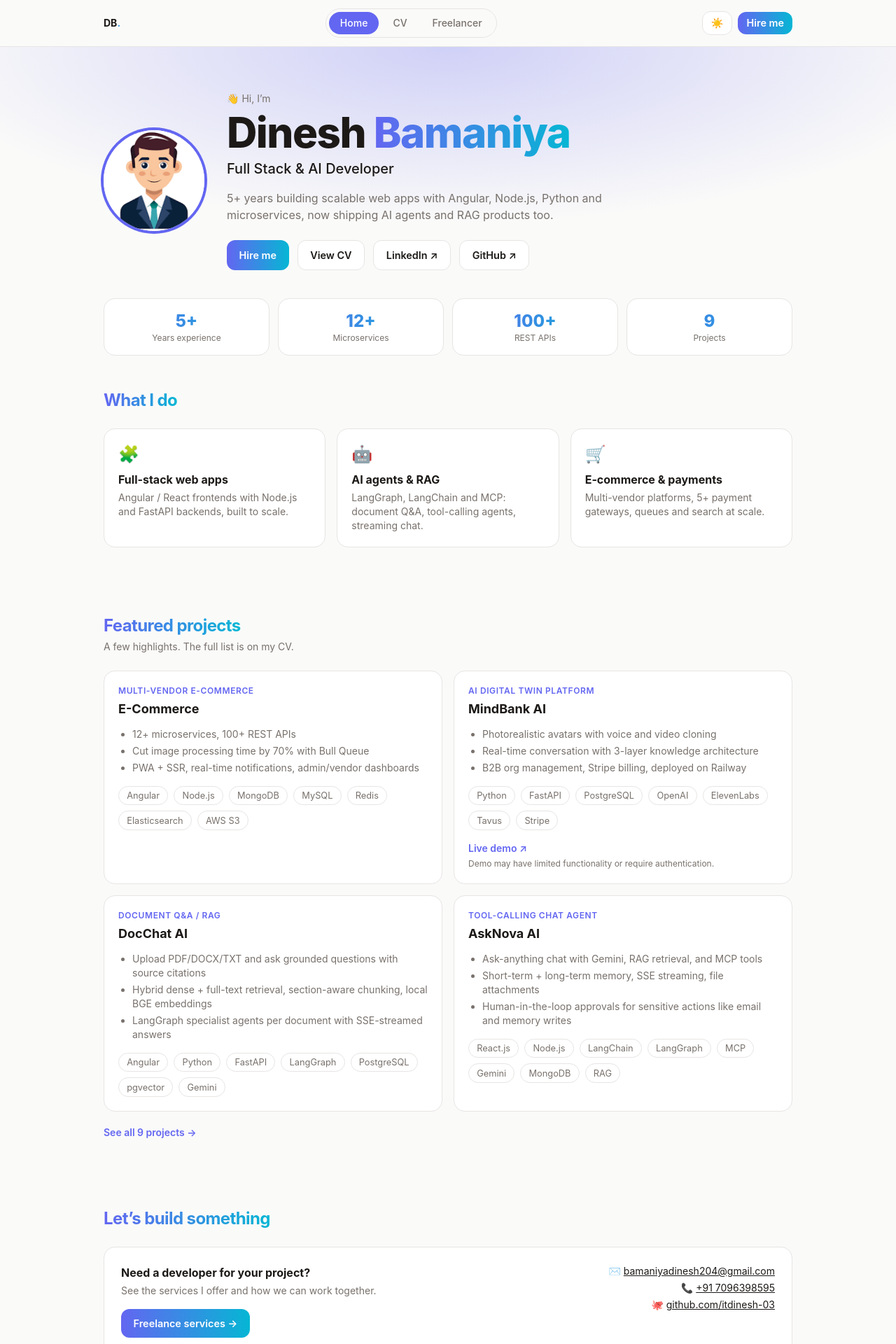
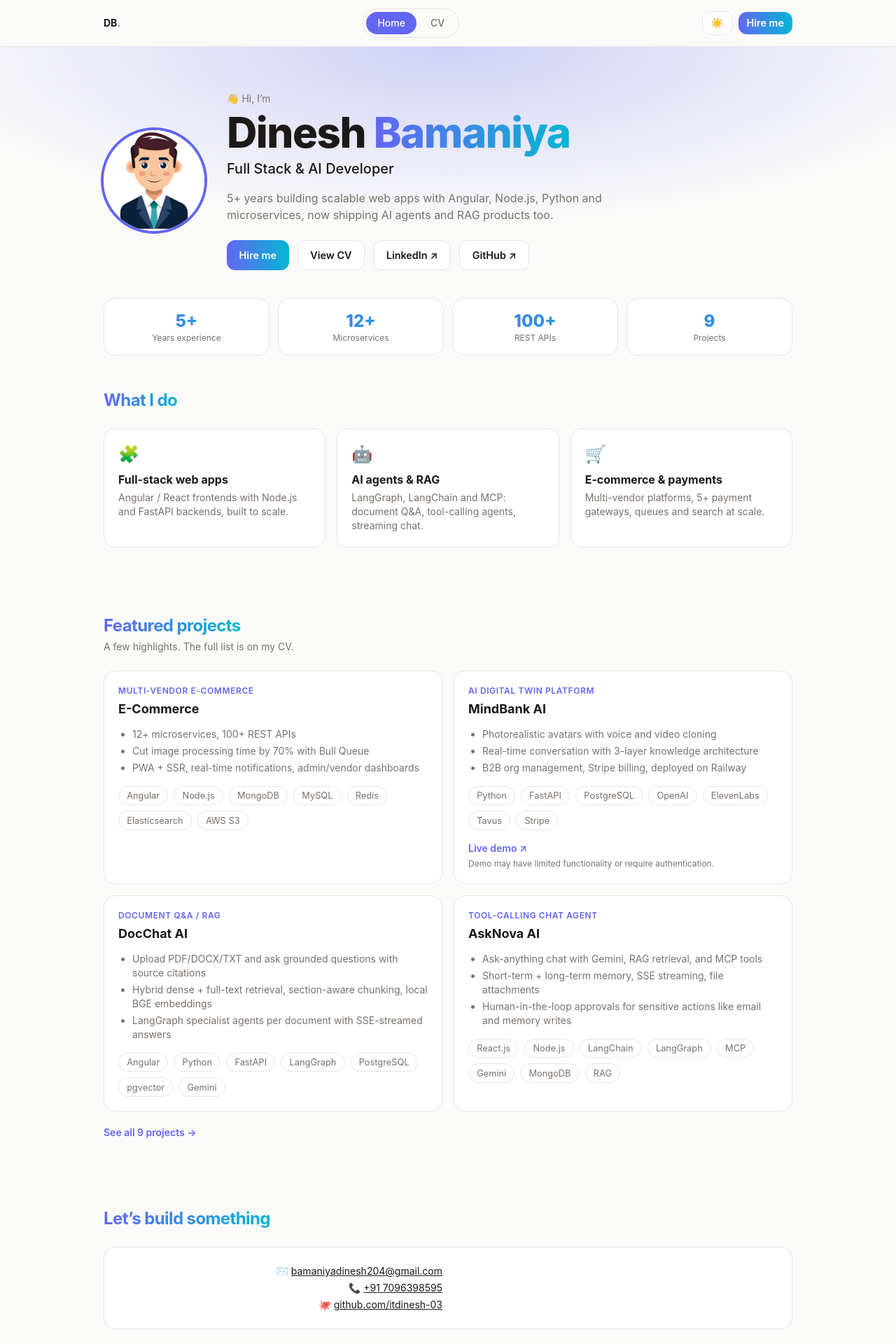
Before and after one commit to itdinesh-03/my_bio_page, a Next.js app: page / in a window 1280 px wide. Shown: the top 1920 px of the page at 70% size. Built offline with nearby package versions, Linux system fonts and the light colour scheme.

Commit message:
commit some code

```diff
--- a/app/page.tsx
+++ b/app/page.tsx
@@ -140,15 +140,15 @@ export default function Home() {
 
       <Section title="Let’s build something">
         <div className="card grid gap-4 p-4 sm:grid-cols-2 sm:p-6">
-          <div>
+          {/* <div>
             <h3 className="font-bold">Need a developer for your project?</h3>
             <p className="mt-1 text-sm" style={{ color: "var(--muted)" }}>
               See the services I offer and how we can work together.
             </p>
-            <Link href="/freelancer" className="btn btn-primary mt-4">
+             <Link href="/freelancer" className="btn btn-primary mt-4">
               Freelance services →
             </Link>
-          </div>
+          </div> */}
           <div className="space-y-1 text-sm sm:text-right">
             <p className="break-all">
               ✉️{" "}
--- a/components/Navbar.tsx
+++ b/components/Navbar.tsx
@@ -6,7 +6,7 @@ import { useSyncExternalStore } from "react";
 const links = [
   { href: "/", label: "Home" },
   { href: "/cv", label: "CV" },
-  { href: "/freelancer", label: "Freelancer" },
+  // { href: "/freelancer", label: "Freelancer" },
 ];
 
 function getThemeIsDark() {
```
